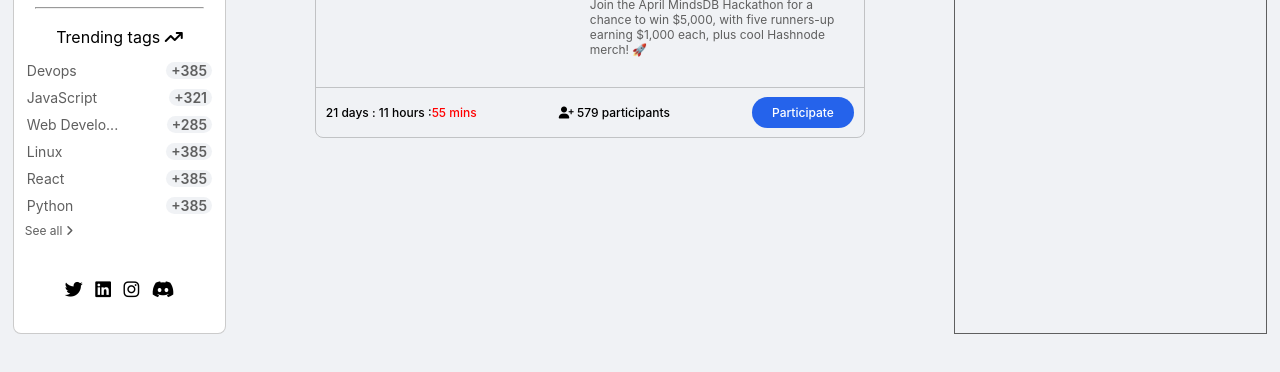
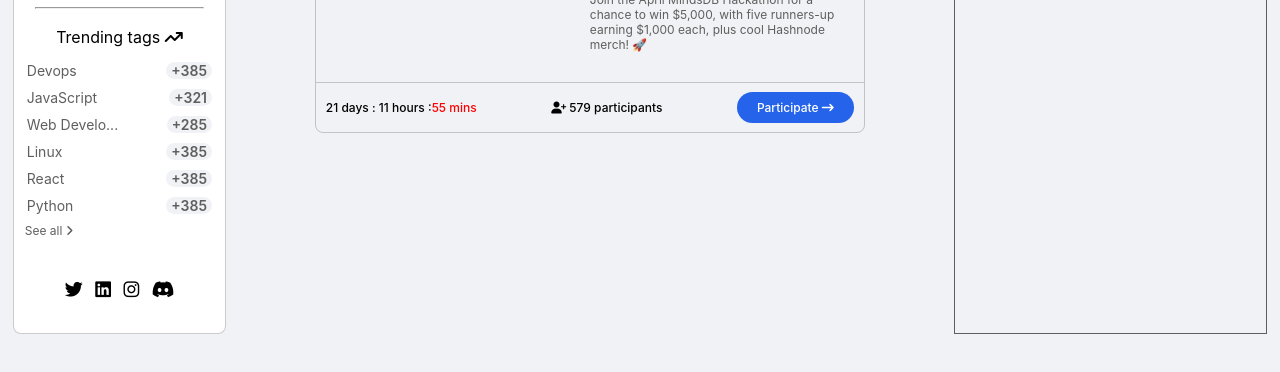
Before and after one commit to wiphodfx/Hashnode-clone, a plain HTML site: page index.html in a window 1280 px wide. Shown: the part 304-676 px from the top of the page. Drawn offline with Linux system fonts and the light colour scheme.

Commit message:
center styling

```diff
--- a/index.html
+++ b/index.html
@@ -203,7 +203,9 @@
           <div class="duration">
             <p>21 days : 11 hours :<span>55 mins</span></p>
             <span><i class="fa-solid fa-user-plus"></i> 579 participants</span>
-            <a href="#" class="signUp-btn">Participate</a>
+            <a href="#" class="signUp-btn"
+              >Participate <i class="fa-solid fa-arrow-right-long"></i
+            ></a>
           </div>
         </div>
       </div>
--- a/style.css
+++ b/style.css
@@ -351,7 +351,7 @@
   border: 1px solid #5f5f5f53;
   border-radius: 8px;
   padding: 10px 5px;
-  margin-bottom: 20px;
+  margin-bottom: 15px;
 }
 
 .gallery img {
```
